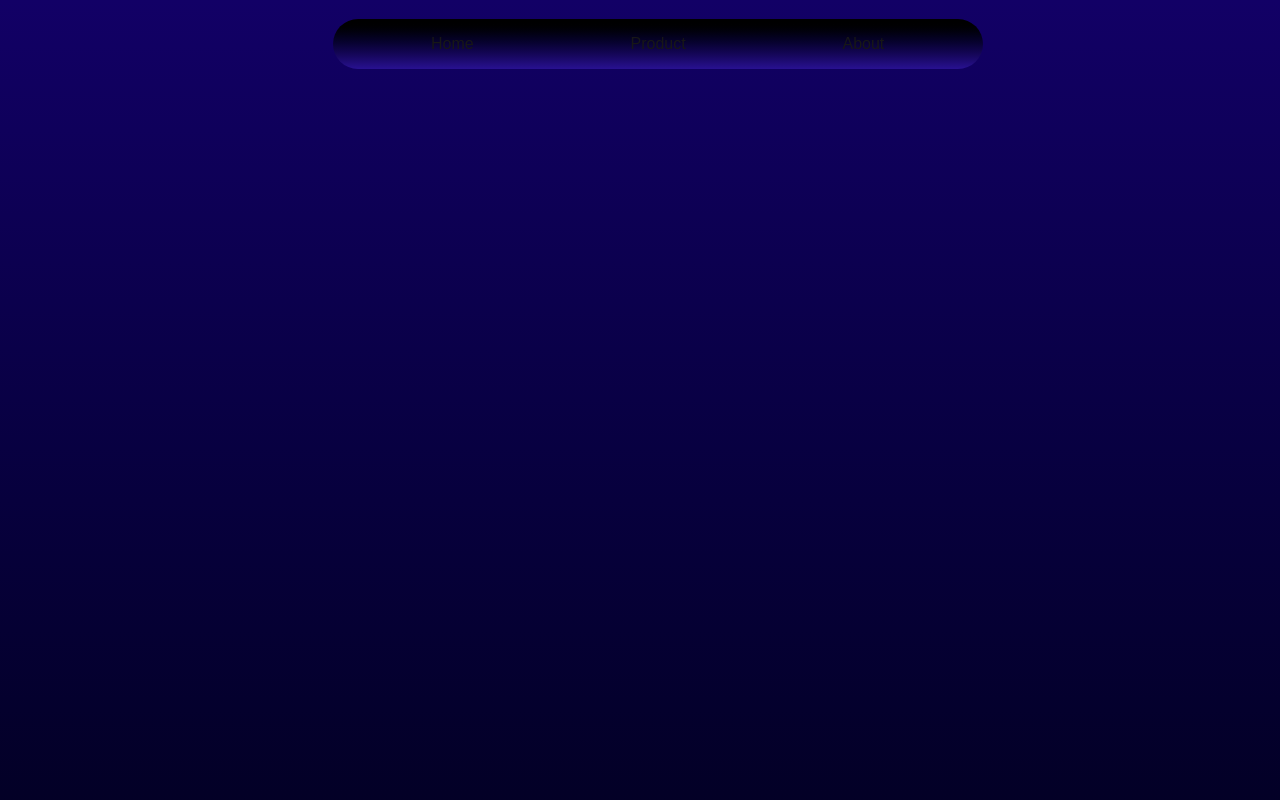
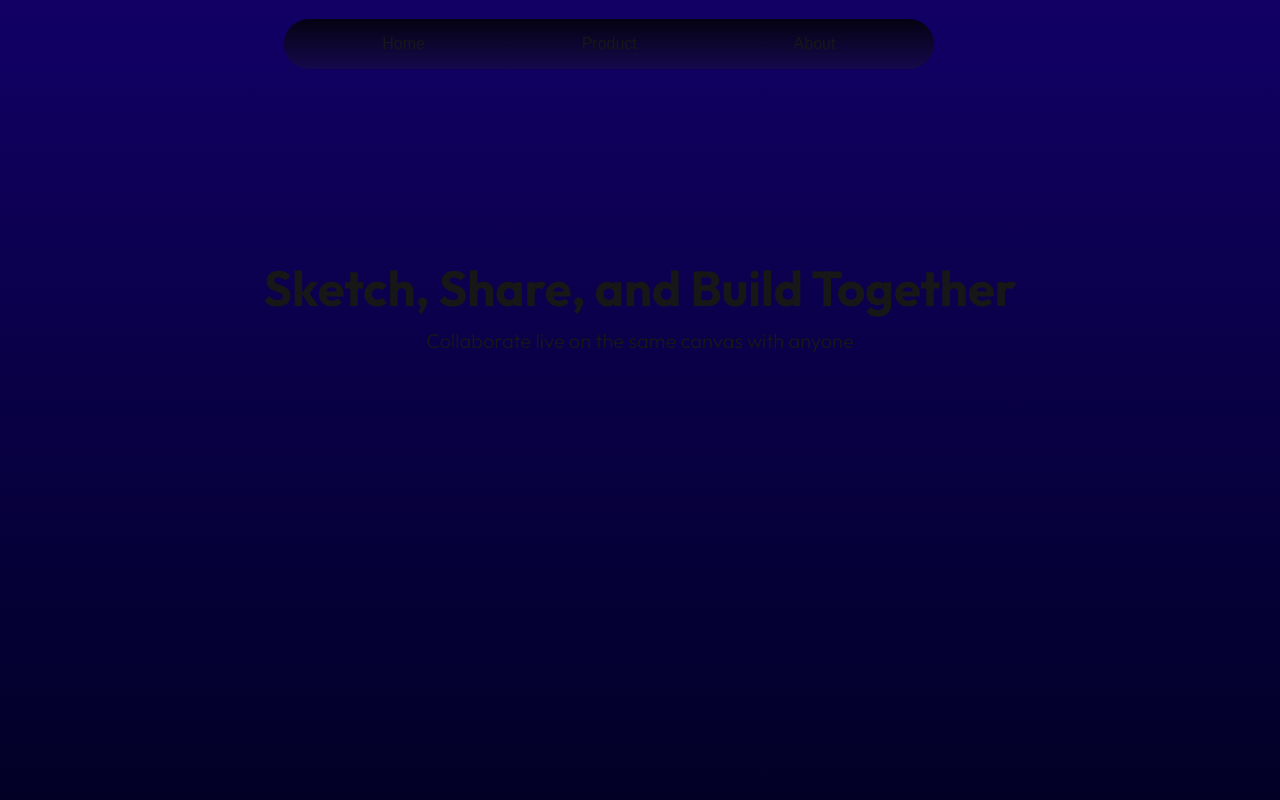
Before and after one commit to adi-ty-a/excali-draw, a Next.js app in the folder apps/excalifn/: page / in a window 1280 px wide. Shown: the top 800 px of the page. Built offline with nearby package versions, Linux system fonts and the light colour scheme; a web font is replaced by a local one.

Commit message:
Update page.tsx

```diff
--- a/apps/excalifn/app/page.tsx
+++ b/apps/excalifn/app/page.tsx
@@ -1,4 +1,4 @@
-import { Mochiy_Pop_One } from "next/font/google";
+import { Mochiy_Pop_One,Outfit } from "next/font/google";
 import Link from "next/link";
 
 const mochiy = Mochiy_Pop_One({
@@ -7,17 +7,27 @@ const mochiy = Mochiy_Pop_One({
   variable: "--font-mochiy",
 });
 
+const outfit = Outfit({
+  subsets: ["latin"],
+   weight: ["300","700"],
+  variable: "--font-outfit", // optional CSS variable
+});
+
 export default function Home(){
     return <div
-    className="bg-linear-to-b  w-screen h-[1701px] from-[#120066] to-[#000000] flex flex-col items-center">
+    className="bg-linear-to-b  w-screen h-[1701px] from-[#120066] to-[#000000] flex flex-col  items-center">
         <div className="w-[1520px] h-[56px] mt-4 flex items-center justify-between px-2">
-            <h1 className={`${mochiy.className} text-xl`}>playboard</h1>
-            <div className="w-[650px] h-[50px] flex items-center justify-around px-5 rounded-4xl bg-linear-to-b  from-[#000000] to-[#281191]">
+            <h1 className={`${mochiy.className} text-xl`}>Playboard</h1>
+            <div className="w-[650px] h-[50px] flex items-center mr-25 justify-around px-5 rounded-4xl  bg-[linear-gradient(0deg,#281191_-117.86%,#000000_130.36%)]            ">
                 <Link href="/dashboard">Home</Link>
                 <Link href="/dashboard">Product</Link>
                 <Link href="/dashboard">About</Link>
             </div>
             <button>SignUp</button>
         </div>
+    <div className="mt-45 flex flex-col items-center">
+        <h1 className={` text-[49px] ${outfit.className} font-bold `}>Sketch, Share, and Build Together</h1>
+        <h2 className={`${outfit.className} text-[20px]`}>Collaborate live on the same canvas with anyone</h2>
+    </div>
     </div>
 }
```
